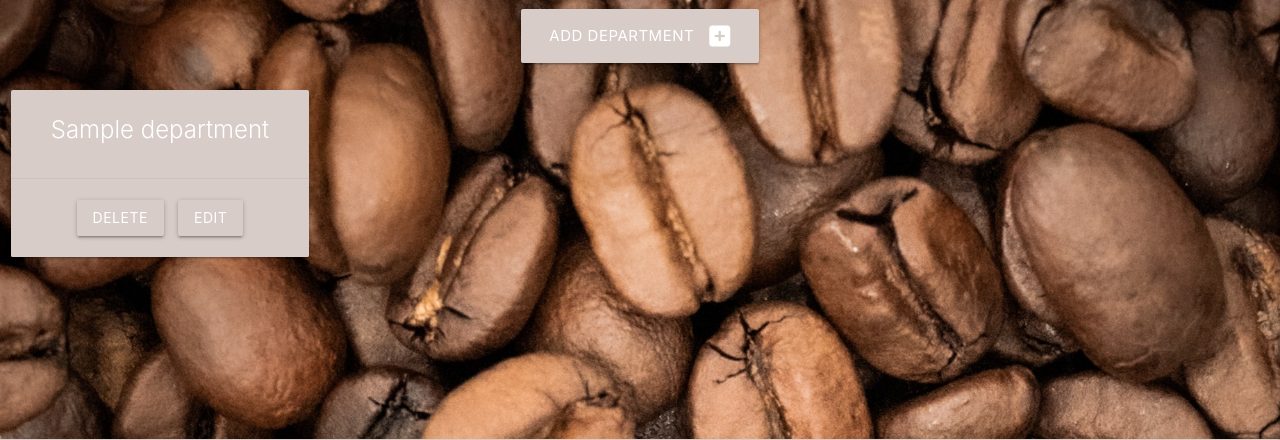
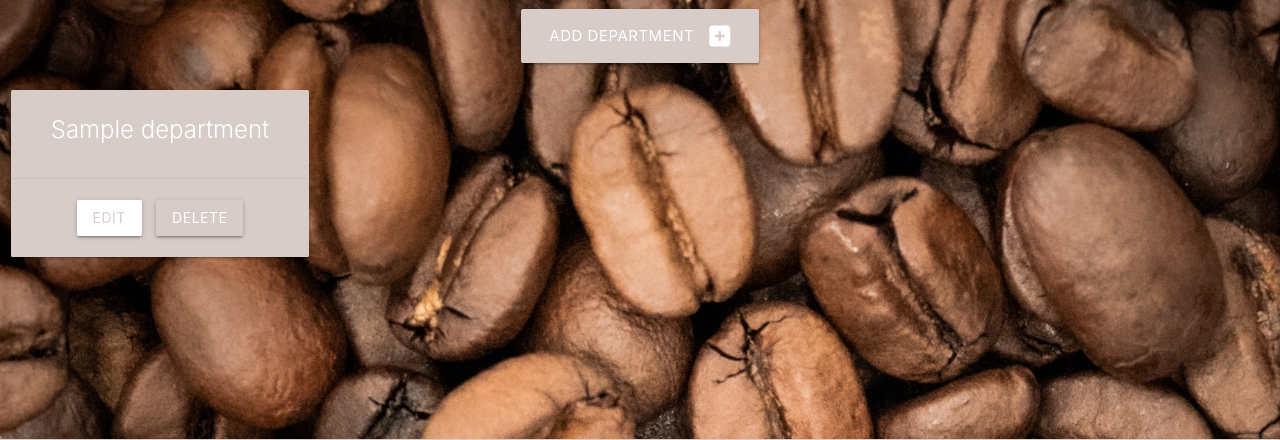
Before and after one commit to Carhul/Task_Manager, a Flask app: page /get_departments in a window 1280 px wide. Shown: the part 150-590 px from the top of the page. Run offline with Flask 2, Linux system fonts and the light colour scheme; a database or web service that is not in the repository returns one stand-in record (values such as "Sample title"); some libraries are stand-ins or nearby versions.

Commit message:
Change classes

```diff
--- a/static/css/style.css
+++ b/static/css/style.css
@@ -7,12 +7,16 @@
     background-color: #d7ccc8;
 }
 
+.base-bgcolor2 {
+    background-color: white;
+}
+
 .base-color {
     color: white;
 }
 
 .base-color2 {
-    color: #a1887f;
+    color: #d7ccc8;
 }
 
 .sidenav li>a {
@@ -35,6 +39,11 @@ body {
 
 .btn {
     margin: 5px;
+}
+
+/* Buttons hover */
+.btn:hover, .btn-large:hover, .btn-small:hover {
+    background-color: #a1887f;
 }
 
 .collapsible-header .col strong {
--- a/templates/departments/departments.html
+++ b/templates/departments/departments.html
@@ -19,8 +19,8 @@
           <span class="card-title">{{ department.department_name }}</span>
         </div>
         <div class="card-action">
+          <a href="{{ url_for('edit_department', department_id=department._id) }}" class="btn base-bgcolor2 base-color2">Edit</a>
           <a href="{{ url_for('delete_department', department_id=department._id) }}" class="btn base-bgcolor base-color">Delete</a>
-          <a href="{{ url_for('edit_department', department_id=department._id) }}" class="btn base-bgcolor base-color">Edit</a>
         </div>
       </div>
     </div>
```
